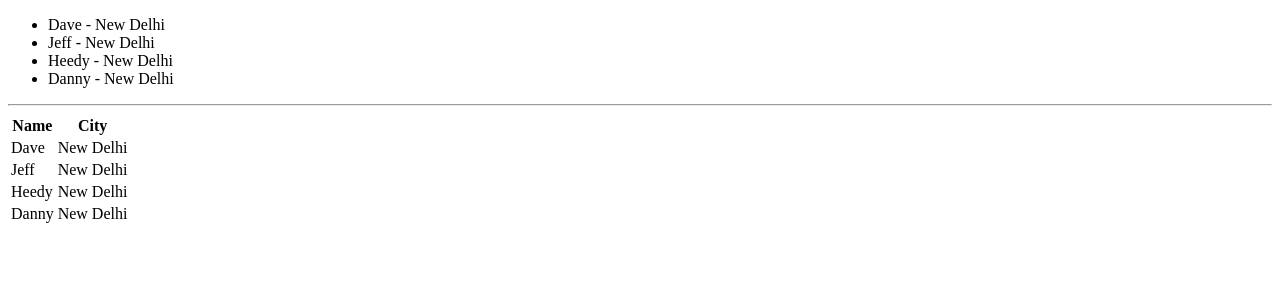
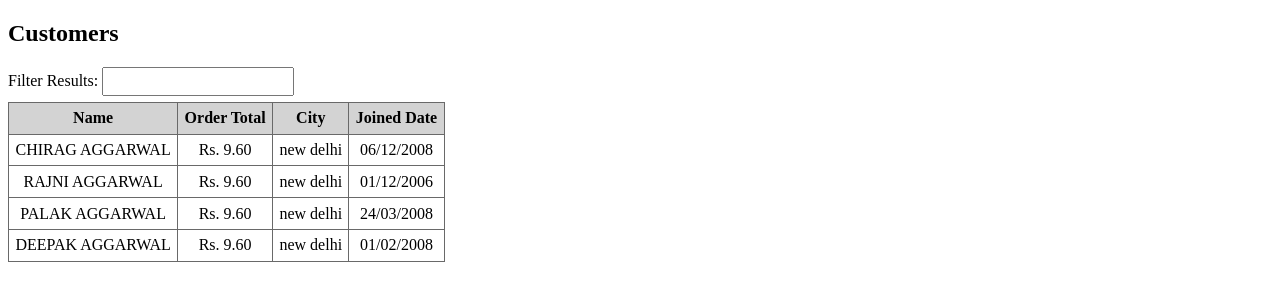
Before and after one commit to chi6rag/AngularApp, a plain HTML site: page index.html in a window 1280 px wide. Drawn offline with Linux system fonts and the light colour scheme.

Commit message:
Add orderBy and sortBy functionality

```diff
--- a/index.html
+++ b/index.html
@@ -5,19 +5,23 @@
 	<script type="text/javascript" src="scripts/angular.js"></script>
 	<link rel="stylesheet" type="text/css" href="stylesheets/style.css">
 </head>
-	<body ng-init="people=[{name: 'Dave', city: 'New Delhi'}, {name: 'Jeff', city: 'New Delhi'}, {name: 'Heedy', city: 'New Delhi'}, {name: 'Danny', city: 'New Delhi'}]">
-		<ul>
-			<li ng-repeat="person in people">{{person.name + ' - ' + person.city}}</li>
-		</ul>
-		<hr />
+	<body ng-init="customers=[{joinedDate: '2008-12-06', name: 'Chirag Aggarwal', city: 'New Delhi', orderTotal: 9.5975}, {joinedDate: '2006-12-01', name: 'Rajni Aggarwal', city: 'New Delhi', orderTotal: 9.5975}, {joinedDate: '2008-03-24', name: 'Palak Aggarwal', city: 'New Delhi', orderTotal: 9.5975}, {joinedDate: '2008-02-01', name: 'Deepak Aggarwal', city: 'New Delhi', orderTotal: 9.5975}, {joinedDate: '2008-08-05', name: 'Tushar Aggarwal', city: 'New Delhi', orderTotal: 9.5975}]">
+
+		<h2>Customers</h2>
+		Filter Results: <input type="text" ng-model="filterCustomers.name">
+
 		<table>
 			<tr>
-				<th>Name</th>
-				<th>City</th>
+				<th ng-click="sortBy='name'; reverse=!reverse">Name</th>
+				<th ng-click="sortBy='name'; reverse=!reverse">Order Total</th>
+				<th ng-click="sortBy='name'; reverse=!reverse">City</th>
+				<th ng-click="sortBy='name'; reverse=!reverse">Joined Date</th>
 			</tr>
-			<tr ng-repeat="person in people">
-				<td>{{person.name}}</td>
-				<td>{{person.city}}</td>
+			<tr ng-repeat="customer in customers | filter: filterCustomers | limitTo: 4 | orderBy:sortBy:reverse">
+				<td>{{customer.name | uppercase}}</td>
+				<td>{{customer.orderTotal | currency: 'Rs. '}}</td>
+				<td>{{customer.city | lowercase}}</td>
+				<td>{{customer.joinedDate | date: 'dd/MM/yyyy'}}</td>
 			</tr>
 		</table>
 	</body>
--- a/stylesheets/style.css
+++ b/stylesheets/style.css
@@ -6,6 +6,26 @@
 	color: blue;
 }
 
+input {
+	padding: 0.4em;
+	margin-bottom: 0.4em;
+}
+
+table {
+	border-collapse: collapse;
+	text-align: center;
+}
+
+td, th {
+	border: 1px solid dimgrey;
+	padding: 0.4em;
+	border-spacing: 0px;
+}
+
+th {
+	background-color: lightgrey;
+}
+
 [ng\:cloak], [ng-cloak], [data-ng-cloak], [x-ng-cloak], .ng-cloak, .x-ng-cloak {
   display: none !important;
 }
```
